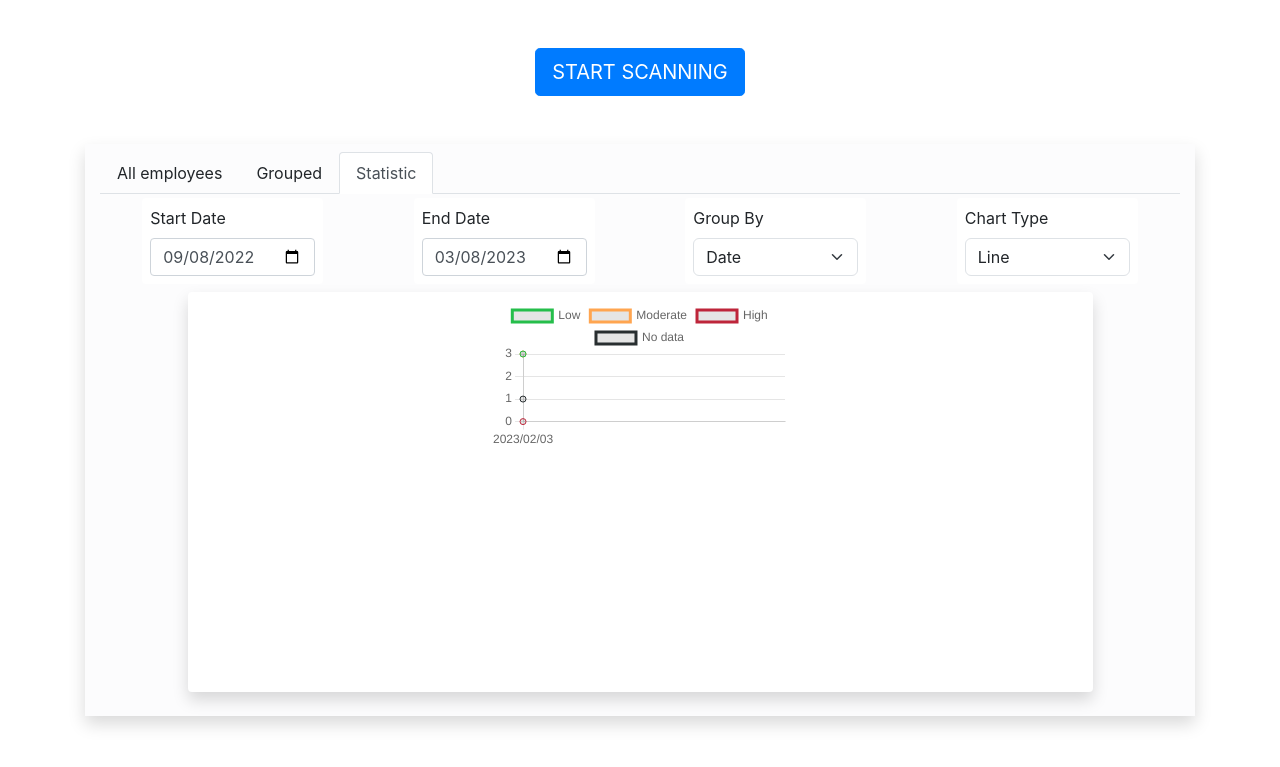
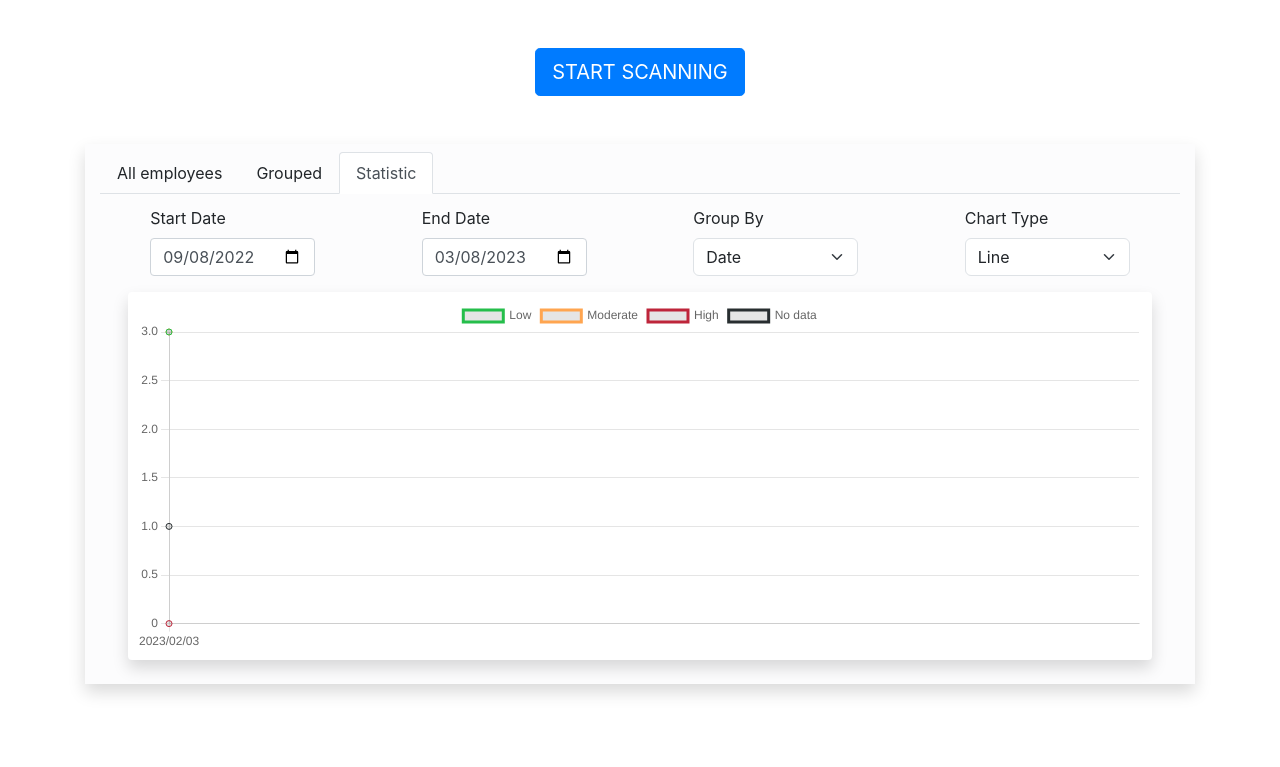
Before and after one commit to Daria1325/Burnout-Detection-through-Analysis-of-Workers-Tweets-using-SVM, a Django app: page /statistic/ in a window 1280 px wide. Shown: the top 767 px of the page. Run offline with Django 3.2, Linux system fonts and the light colour scheme; data comes from the database, SQL or seed files in the repository; some libraries are stand-ins or nearby versions.

Commit message:
Charts sizing

```diff
--- a/personal/templates/personal/statistic.html
+++ b/personal/templates/personal/statistic.html
@@ -7,15 +7,15 @@
   <!--Statistic  -->
         <div class ="row align-items-stretch justify-content-center">
             <div class ="row align-items-stretch">
-                <div class="col-lg-2 col-md-3 ms-auto me-auto p-2 mb-2 bg-white rounded">
+                <div class="col-lg-2 col-md-3 ms-auto me-auto p-2 mb-2 rounded">
                     <label for="start_date">Start Date</label>
                     <input class="w-100 form-control" type = "date" id="start_date" name = "start_date">
                 </div>
-                <div class="col-lg-2 col-md-3 ms-auto me-auto p-2 mb-2 bg-white rounded">
+                <div class="col-lg-2 col-md-3 ms-auto me-auto p-2 mb-2 rounded">
                     <label for="end_date">End Date</label>
                     <input class="w-100 form-control" type = "date" id="end_date" name = "end_date">
                 </div>
-                <div class="col-lg-2 col-md-3 ms-auto me-auto p-2 mb-2 bg-white rounded">
+                <div class="col-lg-2 col-md-3 ms-auto me-auto p-2 mb-2 rounded">
                     <label for="select_group">Group By</label>
                     <select class="form-select" id="select_group" data-placeholder="Select Group">
                         <option value="Date">Date</option>
@@ -23,7 +23,7 @@
                         <option value="Time">Working Period</option>
                     </select>
                 </div>
-                <div class="col-lg-2 col-md-3 ms-auto me-auto p-2 mb-2 bg-white rounded">
+                <div class="col-lg-2 col-md-3 ms-auto me-auto p-2 mb-2 rounded">
                     <label for="select_chart">Chart Type</label>
                     <select class="form-select" id="select_chart" data-placeholder="Select Chart">
                         <option value="Pie">Pie</option>
@@ -34,27 +34,19 @@
                 </div>
             </div>
         <div class ="row align-items-stretch mb-4">
-            <div id="chartContainer" class="col-10 ms-auto me-auto  shadow p-2 bg-white rounded text-center" style="position: relative; height:50vh; width:80vw">
+            <div id="chartContainer" class="ms-auto me-auto  shadow p-2 bg-white rounded text-center chart_lg">
                 {% if 'Position/Pie' in request.path or  'Time/Pie' in request.path %}
-                <div class="row justify-content-center">
-                    <div class="col-5">Low</div>
-                    <div class="col-5">Medium</div>
-                </div>
-                <div class="row justify-content-center">
-                    <div class="col-5"><canvas id="myChart"></canvas></div>
-                    <div class="col-5"><canvas id="myChart1"></canvas></div>
-                </div>
-                <div class="row justify-content-center mt-5">
-                    <div class="col-5">High</div>
-                    <div class="col-5">No Data</div>
+                <div class="row justify-content-center mb-3">
+                    <div class="col-5 chart_sm"><canvas id="myChart"></canvas></div>
+                    <div class="col-5 chart_sm"><canvas id="myChart1"></canvas></div>
                 </div>
                <div class="row justify-content-center">
-                <div class="col-5"><canvas id="myChart2"></canvas></div>
-                <div class="col-5"><canvas id="myChart3"></canvas></div>
+                <div class="col-5 chart_sm"><canvas id="myChart2"></canvas></div>
+                <div class="col-5 chart_sm"><canvas id="myChart3"></canvas></div>
                </div>
 
                 {% else %}
-                <canvas id="myChart" class="m-auto"></canvas>
+                <canvas id="myChart"></canvas>
                 {% endif %}
             </div>
         </div>
--- a/static/css/main.css
+++ b/static/css/main.css
@@ -14,3 +14,14 @@
 .hide-scroll::-webkit-scrollbar {
     display: none;  /* Safari and Chrome */
 }
+
+.chart_lg{
+    position: relative;
+    height: 46vh;
+    width: 80vw;
+}
+.chart_sm{
+    position: relative;
+    height: 30vh;
+    width: 80vw;
+}
--- a/static/js/script_statistic.js
+++ b/static/js/script_statistic.js
@@ -91,10 +91,14 @@ function createLineChartDate(dataForChart){
       datasets: datasets
     };
 
+
+
     const config = {
         type: 'line',
         data: data,
+
         options: {
+          maintainAspectRatio: false,
             scales: {
                 y: {
                     suggestedMin: 0
@@ -158,6 +162,13 @@ function createLineChartPosition(dataForChart){
       type: 'line',
       data: data,
       options: {
+        maintainAspectRatio: false,
+        plugins:{
+          legend: {
+            display: true,
+            position: 'right'
+          }
+        },
           scales: {
               y: {
                   suggestedMin: 0
@@ -172,7 +183,7 @@ function createLineChartPosition(dataForChart){
 
 function createPieChartDate(dataForChart){
   const ctx = document.getElementById('myChart');
-  // document.getElementById('chartContainer').setAttribute('style', 'position: relative; width:80vw; height:50vh;');
+  document.getElementById('chartContainer').classList.add('col-lg-5');
 
   const data = {
     labels: dataForChart['labels'],
@@ -188,13 +199,17 @@ function createPieChartDate(dataForChart){
     data: data,
     options: {
       plugins: {
+          title:{
+            display: true,
+           text:  'The results of all employees in this time period',
+          },
           legend: {
               display: true,
               position: 'right'
           }
       },
       maintainAspectRatio: false,
-      responsive: true
+
   }
   };
 
@@ -203,6 +218,9 @@ function createPieChartDate(dataForChart){
 }
 
 function createPieChartPosition(dataForChart){
+
+  document.getElementById('chartContainer').classList.remove("chart_lg");
+
   const ctx1 = document.getElementById('myChart');
   const ctx2 = document.getElementById('myChart1');
   const ctx3 = document.getElementById('myChart2');
@@ -220,9 +238,34 @@ function createPieChartPosition(dataForChart){
       }]
     };
 
+    var title = "";
+    if (count==1){
+      title = "Low";
+    }else if (count==2){
+      title = "Medium";
+    }else if (count==3){
+      title = "High";
+    }else{
+      title = "No Data";
+    }
+
     var config = {
       type: 'pie',
       data: data,
+      options: {
+        plugins: {
+            title:{
+              display: true,
+             text:  title
+            },
+            legend: {
+                display: true,
+                position: 'right'
+            }
+        },
+        maintainAspectRatio: false,
+
+    }
     };
     if (count==1){
       new Chart(ctx1, config);
@@ -273,6 +316,7 @@ function createBarChart(dataForChart){
     type: 'bar',
     data: data,
     options: {
+      maintainAspectRatio: false,
       scales: {
         y: {
           beginAtZero: true
@@ -283,7 +327,7 @@ function createBarChart(dataForChart){
 
   if (dataForChart['chart']=='Stucked'){
       config['options'] = {
-        responsive: true,
+        maintainAspectRatio: false,
         scales: {
           x: {
             stacked: true,
```
